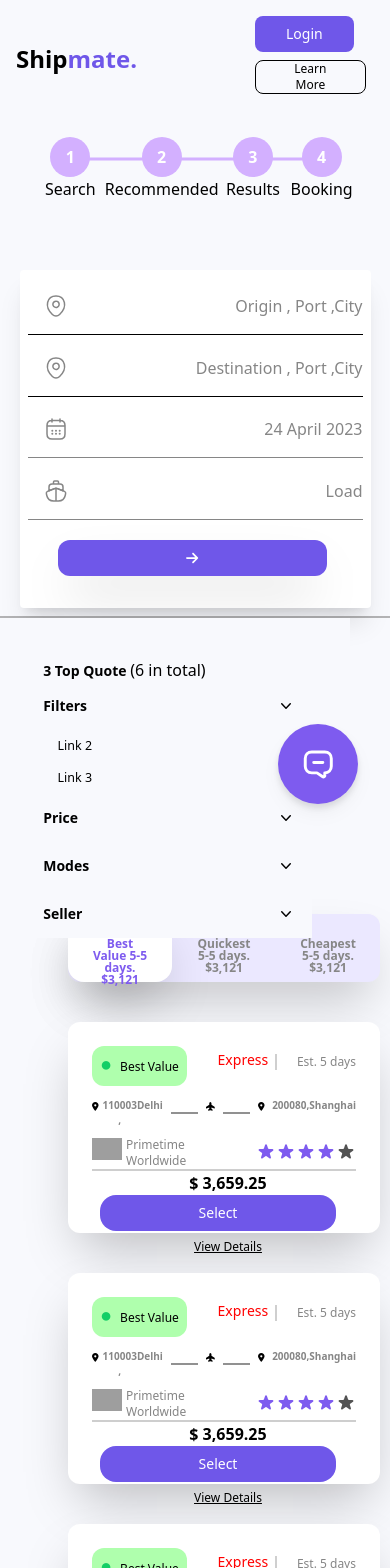
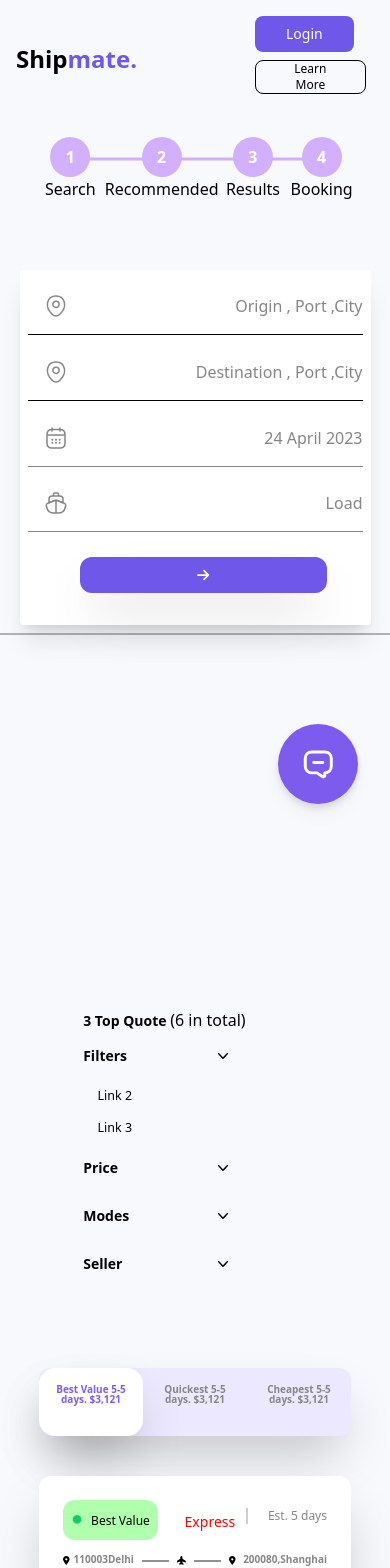
Before and after one commit to M-A-N-I-K/shipmate, a React (Vite) app: page /checkout/booking-summary in a window 390 px wide. Shown: the top 1568 px of the page. Built offline with nearby package versions, Linux system fonts and the light colour scheme; grey boxes are pictures that could not be loaded.

Commit message:
Responsiveness added

```diff
--- a/index.html
+++ b/index.html
@@ -4,7 +4,7 @@
 		<meta charset="UTF-8" />
 		<link rel="icon" type="image/svg+xml" href="/vite.svg" />
 		<meta name="viewport" content="width=device-width, initial-scale=1.0" />
-		<title>Vite + React</title>
+		<title>Shipmate</title>
 	</head>
 	<body>
 		<div id="root" class="bg-offWhite"></div>
--- a/src/Components/bookingSummary.jsx
+++ b/src/Components/bookingSummary.jsx
@@ -6,37 +6,9 @@
 
 const bookingSummary = () => {
 	return (
-		<div className="flex flex-col justify-between w-[100vw] h-[230vh] md:h-[90vh] bg-offWhite">
+		<div className="flex flex-col justify-between w-[100vw] h-[300vh] md:h-[90vh] bg-offWhite">
 			<div className="flex flex-col md:grid md:grid-cols-3 gap-4 bg-offWhite">
 				<div className="col-span-3 p-10 ">
-					{/* <div className="h-[8vh] w-[20vw] bg-white rounded-2xl shadow-2xl p-4">
-						<svg
-							width="24"
-							height="24"
-							className="mr-3"
-							viewBox="0 0 24 24"
-							fill="none"
-							xmlns="http://www.w3.org/2000/svg"
-						>
-							<path
-								d="M12 22V10M20.42 12.37C21.29 12.72 21.83 13.75 21.63 14.66L21.22 16.52C20.51 19.72 18 22 14.38 22H9.61998C5.99998 22 3.48998 19.72 2.77998 16.52L2.36998 14.66C2.16998 13.75 2.70998 12.72 3.57998 12.37L4.99998 11.8L10.51 9.59C11.47 9.21 12.53 9.21 13.49 9.59L19 11.8L20.42 12.37Z"
-								stroke="#868686"
-								strokeWidth="1.5"
-								strokeLinecap="round"
-								strokeLinejoin="round"
-							/>
-							<path
-								d="M19 8V11.8L13.49 9.59C12.53 9.21 11.47 9.21 10.51 9.59L5 11.8V8C5 6.35 6.35 5 8 5H16C17.65 5 19 6.35 19 8ZM14.5 5H9.5V3C9.5 2.45 9.95 2 10.5 2H13.5C14.05 2 14.5 2.45 14.5 3V5Z"
-								stroke="#868686"
-								strokeWidth="1.5"
-								strokeLinecap="round"
-								strokeLinejoin="round"
-							/>
-						</svg>
-						<h5 className="text-sm text-center font-bold hover:decoration-2 leading-none  text-purple ">
-							Load
-						</h5>
-					</div> */}
 					<div className="flex w-[80vw] md:w-[95vw] justify-center">
 						<Progressbar />
 					</div>
@@ -45,38 +17,38 @@
 					<Locationbar />
 				</div>
 			</div>
-			<div className="h-[200vh] md:h-[100vh] bg-offWhite pt-10 flex flex-row md:flex-col justify-between  mr-10">
+			<div className="h-[200vh] md:h-[100vh] bg-offWhite pt-10 flex flex-col justify-evenly md:justify-between  mr-10">
 				<div className="self-start">
 					<SideFilterBar />
 				</div>
-				<div className="flex flex-col justify-between mt-10 md:mt-0 self-end w-[90vw] md:w-[75vw]">
+				<div className="flex flex-col justify-between pl-10 md:pl-0 mt-10 md:mt-0 self-end w-[90vw] md:w-[75vw]">
 					<div className="flex mb-10 w-[80vw] md:w-[60vw] bg-offset rounded-xl shadow-2xl">
-						<div className="h-[8vh] w-[30vw] md:w-[20vw] bg-white rounded-2xl shadow-2xl p-6">
-							<h5 className="text-xs md:text-sm text-center font-bold hover:decoration-2 leading-none  text-purple ">
+						<div className="h-[8vh] w-[30vw] md:w-[20vw] bg-white rounded-2xl shadow-2xl p-4 md:p-6">
+							<h5 className="text-[10px] md:text-sm text-center font-bold hover:decoration-2 leading-none  text-purple ">
 								Best Value 5-5 days. $3,121
 							</h5>
 						</div>
-						<div className="h-[5vh] w-[30vw] md:w-[20vw] p-6">
-							<h5 className="text-xs md:text-sm text-center font-bold hover:decoration-2 leading-none  text-lightGray ">
+						<div className="h-[5vh] w-[30vw] md:w-[20vw] p-4 md:p-6">
+							<h5 className="text-[10px] md:text-sm text-center font-bold hover:decoration-2 leading-none  text-lightGray ">
 								Quickest 5-5 days. $3,121
 							</h5>
 						</div>
-						<div className="h-[5vh] w-[30vw] md:w-[20vw] p-6">
-							<h5 className="text-xs md:text-sm text-center font-bold hover:decoration-2 leading-none  text-lightGray ">
+						<div className="h-[5vh] w-[30vw] md:w-[20vw] p-4 md:p-6">
+							<h5 className="text-[10px] md:text-sm text-center font-bold hover:decoration-2 leading-none  text-lightGray ">
 								Cheapest 5-5 days. $3,121
 							</h5>
 						</div>
 					</div>
-					<div className="w-[80vw] h-[25vh] md:w-[60vw] md:h-[18vh] mb-10 bg-white rounded-xl shadow-2xl">
+					<div className="w-[80vw] h-[36vh] md:w-[60vw] md:h-[18vh] mb-10 bg-white rounded-xl shadow-2xl">
 						<DetailsCard />
 					</div>
-					<div className="w-[80vw] h-[25vh]  md:w-[60vw] md:h-[18vh] mb-10 bg-white rounded-xl shadow-2xl">
+					<div className="w-[80vw] h-[36vh]  md:w-[60vw] md:h-[18vh] mb-10 bg-white rounded-xl shadow-2xl">
 						<DetailsCard />
 					</div>
-					<div className="w-[80vw] h-[25vh] md:w-[60vw] md:h-[18vh] mb-10 bg-white rounded-xl shadow-2xl">
+					<div className="w-[80vw] h-[36vh] md:w-[60vw] md:h-[18vh] mb-10 bg-white rounded-xl shadow-2xl">
 						<DetailsCard />
 					</div>
-					<div className="w-[80vw] h-[25vh] md:w-[60vw] md:h-[18vh] mb-10 bg-white rounded-xl shadow-2xl">
+					<div className="w-[80vw] h-[36vh] md:w-[60vw] md:h-[18vh] mb-10 bg-white rounded-xl shadow-2xl">
 						<DetailsCard />
 					</div>
 				</div>
--- a/src/Components/detailsCard.jsx
+++ b/src/Components/detailsCard.jsx
@@ -16,7 +16,7 @@
 						<span className="text-green text-xl pr-2">●</span>
 						Best Value
 					</button>
-					<p className="text-center text-sm md:text-lg pl-1 pt-1 text-red hover:decoration-2">
+					<p className="text-center mt-2 md:mt-0 text-sm md:text-lg pr-2 md:pr-0 pl-1 pt-1 text-red hover:decoration-2">
 						Express
 					</p>
 					<div className="h-[4vh] pt-2">
@@ -39,7 +39,7 @@
 							Delhi
 						</p>
 					</div>
-					<span className="border-b-2 w-[30px] border-opacity-90 border-lightGray ml-2 pt-1 self-center h-[1px]"></span>
+					<span className="border-b-2 w-[30px] border-opacity-90 border-lightGray mb-2 md:mb-0 ml-2 pt-0 md:pt-1 self-center h-[1px]"></span>
 					<div className="flex flex-col pt-2 px-2">
 						<FontAwesomeIcon
 							icon={faPlaneUp}
@@ -47,7 +47,7 @@
 							className="pb-1"
 						/>
 					</div>
-					<span className="border-b-2 w-[30px] border-opacity-90 border-lightGray pt-1 self-center h-[1px]"></span>
+					<span className="border-b-2 w-[30px] border-opacity-90 border-lightGray mb-2 md:mb-0 pt-0 md:pt-1 self-center h-[1px]"></span>
 					<div className="flex text-[10px] md:text-xs pt-1">
 						<FontAwesomeIcon
 							className="pt-1 px-2"
@@ -129,7 +129,7 @@
 					</div>
 				</div>
 			</div>
-			<div className="flex flex-col h-[12vh] border-t-2 md:border-l-2 pl-2 border-lightGray border-opacity-40">
+			<div className="flex flex-col h-[12vh] border-t-2 md:border-t-0 md:border-l-2 pl-2 border-lightGray border-opacity-40">
 				<p className="text-md text-center font-semibold">$ 3,659.25</p>
 				<button
 					type="button"
--- a/src/Components/floatingChatButton.jsx
+++ b/src/Components/floatingChatButton.jsx
@@ -83,7 +83,7 @@
 				<button
 					onClick={handleClick}
 					title="Cancel"
-					className="fixed z-90 bottom-3/4 right-8 bg-blue-600 w-10 h-10 rounded-full drop-shadow-lg flex justify-center items-center bg-purple text-white text-2xl hover:bg-blue-700 hover:drop-shadow-2xl hover:animate-bounce duration-300"
+					className="fixed z-1001 bottom-3/4 right-8 bg-blue-600 w-10 h-10 rounded-full drop-shadow-lg flex justify-center items-center bg-purple text-white text-2xl hover:bg-blue-700 hover:drop-shadow-2xl hover:animate-bounce duration-300"
 				>
 					<FontAwesomeIcon icon={faXmark} />
 				</button>
--- a/src/Components/locationbar.jsx
+++ b/src/Components/locationbar.jsx
@@ -4,7 +4,7 @@
 import { Link } from "react-router-dom";
 const locationbar = () => {
 	return (
-		<div className="w-[90vw]  h-[40vh] md:h-[8vh] p-2 flex flex-col md:flex-row justify-between content-center self-center shadow-xl rounded bg-white">
+		<div className="w-[90vw]  h-[42vh] md:h-[8vh] p-2 flex flex-col md:flex-row justify-between content-center self-center shadow-xl rounded bg-white">
 			<div className="flex justify-between items-center border-b-[1px] md:border-b-0">
 				<span className="p-4 md:p-0 md:pl-4">
 					<svg
@@ -115,7 +115,7 @@
 					<Link to="/checkout">
 						<button
 							type="button"
-							className="text-white bg-blue focus:ring-4 focus:outline-none font-medium rounded-xl shadow-2xl  text-sm px-32 md:px-2 py-2 gap-x-2 text-center mr-5 mb-2 md:mr-0"
+							className="text-white bg-blue focus:ring-4 focus:outline-none font-medium rounded-xl shadow-2xl text-sm px-[30vw] md:px-2 py-2 gap-x-2 text-center mr-5 mb-2 md:mr-0"
 						>
 							<FontAwesomeIcon icon={faArrowRight} />
 						</button>
--- a/src/Components/searchForm.jsx
+++ b/src/Components/searchForm.jsx
@@ -3,12 +3,12 @@
 import Locationbar from "./locationbar";
 const searchForm = () => {
 	return (
-		<div className="flex flex-col justify-center h-[200vh] md:h-[90vh]">
+		<div className="flex flex-col justify-center h-[230vh] md:h-[90vh]">
 			<div>
-				<h1 className="mb-4 text-4xl text-center font-bold leading-none tracking-tight text-black md:text-5xl lg:text-4xl  hover:underline hover:decoration-blue">
+				<h1 className="mb-4 text-3xl text-center font-bold leading-none tracking-tight text-black md:text-5xl lg:text-4xl  hover:underline hover:decoration-blue">
 					Hassle-Free Shipping Solutions
 				</h1>
-				<p className="mb-6 text-lg text-center font-normal text-gray hover:decoration-2lg:text-lg sm:px-16  hover:underline hover:decoration-blue hover:decoration-2 xl:px-22">
+				<p className="mb-6 text-md md:text-lg text-center font-normal text-gray lg:text-lg sm:px-16  hover:underline hover:decoration-blue hover:decoration-2 xl:px-22">
 					Compare, book, and manage your freight across the world’s top
 					logistics providers, all on one platform.
 				</p>
--- a/src/Components/sidefilterbar.jsx
+++ b/src/Components/sidefilterbar.jsx
@@ -5,7 +5,7 @@
 		<>
 			<nav
 				id="sidenav-1"
-				className="absolute z-[800] w-[80vw] md:w-60 -translate-x-full overflow-hidden bg-offWhite  data-[te-sidenav-hidden='false']:translate-x-0 "
+				className="flex md:absolute z-[800] w-[90vw] md:w-60 -translate-x-full overflow-hidden bg-offWhite  data-[te-sidenav-hidden='false']:translate-x-0 md:p-0 p-10"
 				data-te-sidenav-init
 				data-te-sidenav-hidden="false"
 				data-te-sidenav-position="absolute"
@@ -212,14 +212,14 @@
 				</ul>
 			</nav>
 
-			<button
+			{/* <button
 				className="mt-10 inline-block rounded bg-primary px-6 py-2.5 text-xs font-medium uppercase leading-tight text-white shadow-md transition duration-150 ease-in-out hover:bg-primary-700 hover:shadow-lg focus:bg-primary-700 focus:shadow-lg focus:outline-none focus:ring-0 active:bg-primary-800 active:shadow-lg"
 				data-te-sidenav-toggle-ref
 				data-te-target="#sidenav-1"
 				aria-controls="#sidenav-1"
 				aria-haspopup="true"
 			>
-				<span className="block [&>svg]:h-5 [&>svg]:w-5 [&>svg]:text-white">
+				<span className="block [&>svg]:h-5 [&>svg]:w-5 [&>svg]:text-black">
 					<svg
 						xmlns="http://www.w3.org/2000/svg"
 						viewBox="0 0 24 24"
@@ -233,7 +233,7 @@
 						/>
 					</svg>
 				</span>
-			</button>
+			</button> */}
 		</>
 	);
 };
```
Also changed, not shown: src/Components/infoCards.jsx (+4 -4 lines), src/Components/navbar.jsx (+9 -6 lines).
